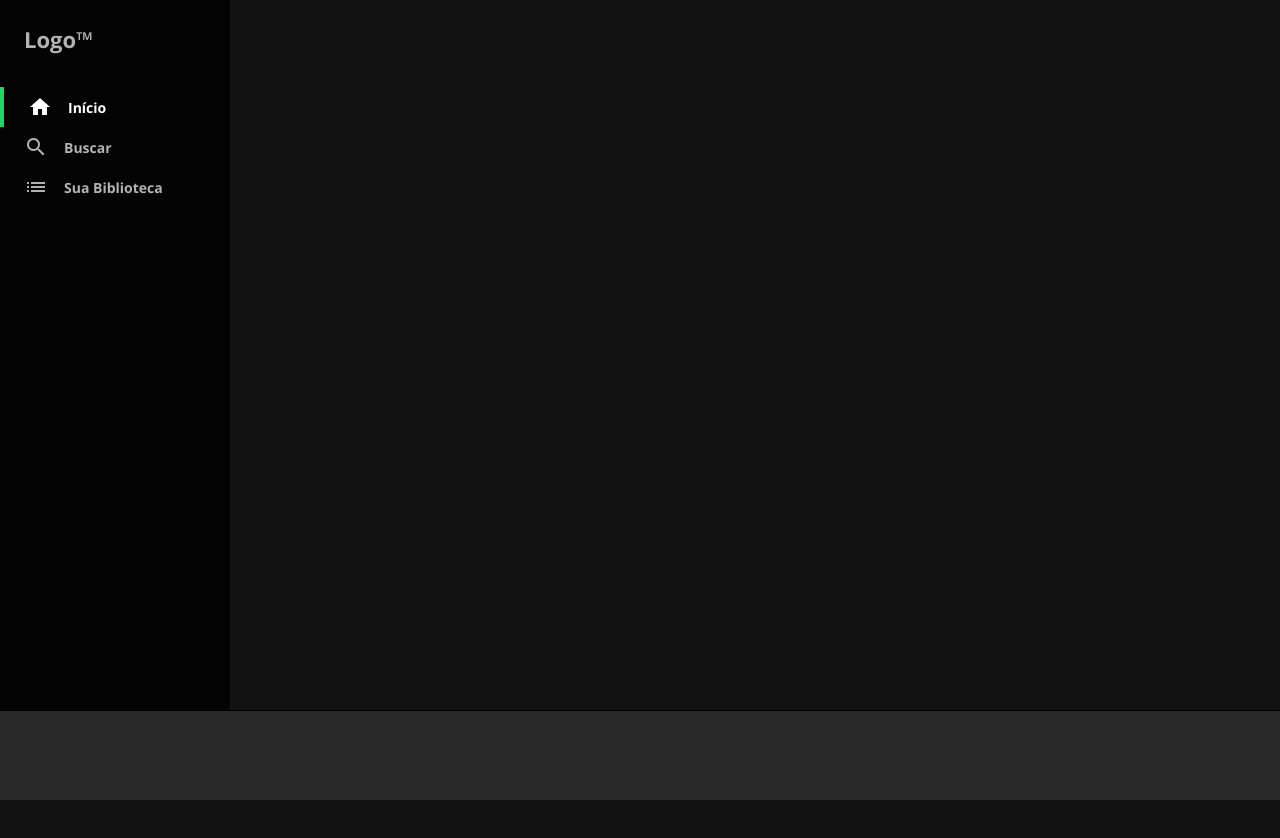
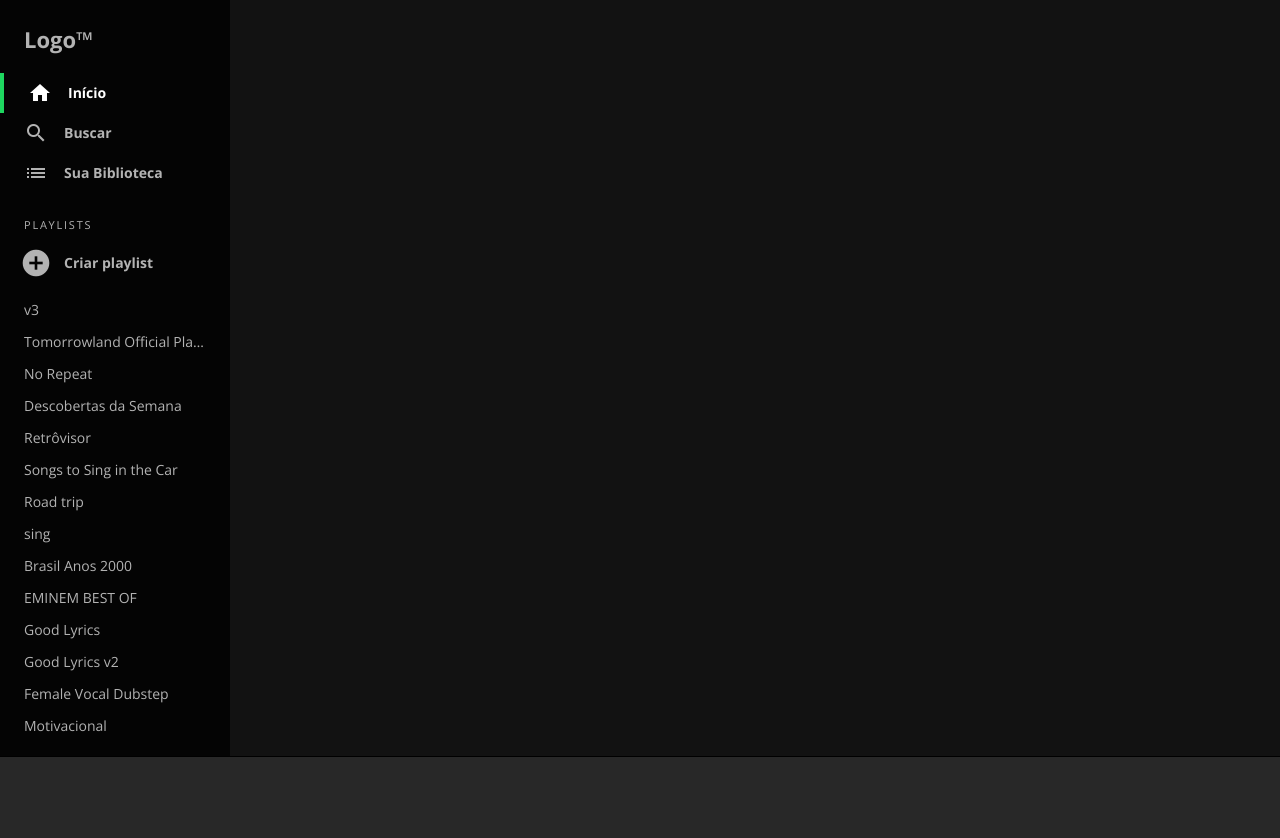
Before and after one commit to mateusmcg/spotify-ui, an Angular app: page / in a window 1280 px wide. Shown: the top 838 px of the page. Before the commit the page ends 800 px from the top, so only its background shows below. Built offline with nearby package versions, Linux system fonts and the light colour scheme.

Commit message:
Finished playlist on side-nav

```diff
--- a/src/app/side-nav/menu/menu.component.html
+++ b/src/app/side-nav/menu/menu.component.html
@@ -1,5 +1,6 @@
 <section>
-  <div *ngFor="let menuItem of menuItems" class="menu-item" [class.active]="menuItem.active">
+  <div *ngFor="let menuItem of menuItems" class="menu-item" [class.active]="menuItem.active"
+    (click)="selectMenuItem(menuItem)">
     <i class="material-icons">{{ menuItem.icon }}</i>
     <span>{{ menuItem.name }}</span>
   </div>
--- a/src/app/side-nav/menu/menu.component.ts
+++ b/src/app/side-nav/menu/menu.component.ts
@@ -15,6 +15,11 @@ export class MenuComponent implements OnInit {
 
   public ngOnInit(): void {
     this.buildMenuItems();
+  }
+
+  public selectMenuItem(menuItem: MenuItem): void {
+    this.menuItems.forEach((item: MenuItem) => (item.active = false));
+    menuItem.active = true;
   }
 
   private buildMenuItems(): void {
--- /dev/null
+++ b/src/app/side-nav/playlist/playlist.component.html
@@ -0,0 +1,12 @@
+<section>
+  <span>Playlists</span>
+  <div class="add">
+    <i class="material-icons">add_circle</i>
+    <span>Criar playlist</span>
+  </div>
+  <div class="list">
+    <span *ngFor="let playlist of playlists" (click)="selectPlaylist(playlist)" [class.active]="playlist.active">
+      {{ playlist.name }}
+    </span>
+  </div>
+</section>
--- /dev/null
+++ b/src/app/side-nav/playlist/playlist.component.scss
@@ -0,0 +1,77 @@
+section {
+  display: flex;
+  flex-direction: column;
+  padding-top: 1.5rem;
+  height: 100%;
+
+  & > span {
+    text-align: left;
+    font-size: 11px;
+    color: #b3b3b3;
+    text-transform: uppercase;
+    letter-spacing: 0.16em;
+    padding: 0 1.5rem;
+  }
+
+  .add {
+    height: 3.875rem;
+    width: 100%;
+    display: flex;
+    flex-direction: row;
+    justify-content: flex-start;
+    align-items: center;
+    padding: 1rem;
+
+    &:hover {
+      cursor: pointer;
+      color: #fff;
+    }
+
+    i {
+      padding: 0.25rem;
+      margin-right: 0.5rem;
+      font-size: 2rem;
+    }
+
+    span {
+      font-weight: bold;
+      text-transform: none;
+      font-size: 14px;
+    }
+  }
+
+  .list {
+    min-height: 6.25rem;
+    max-height: 100%;
+    justify-content: flex-start;
+    overflow-y: auto;
+
+    span {
+      position: relative;
+      line-height: 2rem;
+      height: 2rem;
+      display: block;
+      align-items: center;
+      padding: 0 1.5rem;
+      text-overflow: ellipsis;
+      white-space: nowrap;
+      font-size: 14px;
+      overflow: hidden;
+
+      &:hover {
+        cursor: pointer;
+        color: #fff;
+      }
+    }
+
+    .active::before {
+      content: '';
+      display: block;
+      position: absolute;
+      left: 0;
+      width: 4px;
+      height: 100%;
+      background-color: #1ed760;
+    }
+  }
+}
--- /dev/null
+++ b/src/app/side-nav/playlist/playlist.component.ts
@@ -0,0 +1,39 @@
+import { Component, OnInit } from '@angular/core';
+import { Playlist } from './playlist.model';
+
+@Component({
+  selector: 'spotify-playlist',
+  templateUrl: './playlist.component.html',
+  styleUrls: ['./playlist.component.scss']
+})
+export class PlaylistComponent implements OnInit {
+  public playlists: Playlist[];
+
+  constructor() {
+    this.playlists = [];
+  }
+
+  public ngOnInit(): void {
+    this.playlists = [
+      { name: 'v3', active: false },
+      { name: 'Tomorrowland Official Playlist', active: false },
+      { name: 'No Repeat', active: false },
+      { name: 'Descobertas da Semana', active: false },
+      { name: 'Retrôvisor', active: false },
+      { name: 'Songs to Sing in the Car', active: false },
+      { name: 'Road trip', active: false },
+      { name: 'sing', active: false },
+      { name: 'Brasil Anos 2000', active: false },
+      { name: 'EMINEM BEST OF', active: false },
+      { name: 'Good Lyrics', active: false },
+      { name: 'Good Lyrics v2', active: false },
+      { name: 'Female Vocal Dubstep', active: false },
+      { name: 'Motivacional', active: false }
+    ];
+  }
+
+  public selectPlaylist(selectedPlaylist: Playlist): void {
+    this.playlists.forEach((playlist: Playlist) => (playlist.active = false));
+    selectedPlaylist.active = true;
+  }
+}
--- /dev/null
+++ b/src/app/side-nav/playlist/playlist.model.ts
@@ -0,0 +1,4 @@
+export interface Playlist {
+  name: string;
+  active: boolean;
+}
--- a/src/app/side-nav/side-nav.component.html
+++ b/src/app/side-nav/side-nav.component.html
@@ -1,4 +1,5 @@
 <section>
   <spotify-logo></spotify-logo>
   <spotify-menu></spotify-menu>
+  <spotify-playlist></spotify-playlist>
 </section>
--- a/src/app/side-nav/side-nav.component.scss
+++ b/src/app/side-nav/side-nav.component.scss
@@ -5,9 +5,14 @@ section {
   background-color: rgba(0, 0, 0, 0.8);
   display: flex;
   flex-direction: column;
+  overflow: auto;
 
   spotify-logo {
     height: 3.9375rem;
     width: 100%;
   }
+
+  spotify-playlist {
+    height: 100%;
+  }
 }
--- a/src/app/side-nav/side-nav.module.ts
+++ b/src/app/side-nav/side-nav.module.ts
@@ -3,9 +3,10 @@ import { CommonModule } from '@angular/common';
 import { SideNavComponent } from './side-nav.component';
 import { LogoComponent } from './logo/logo.component';
 import { MenuComponent } from './menu/menu.component';
+import { PlaylistComponent } from './playlist/playlist.component';
 
 @NgModule({
-  declarations: [SideNavComponent, LogoComponent, MenuComponent],
+  declarations: [SideNavComponent, LogoComponent, MenuComponent, PlaylistComponent],
   imports: [CommonModule],
   exports: [SideNavComponent]
 })
```
Also changed, not shown: 1 other file (tests, documents, lock files or other folders).
